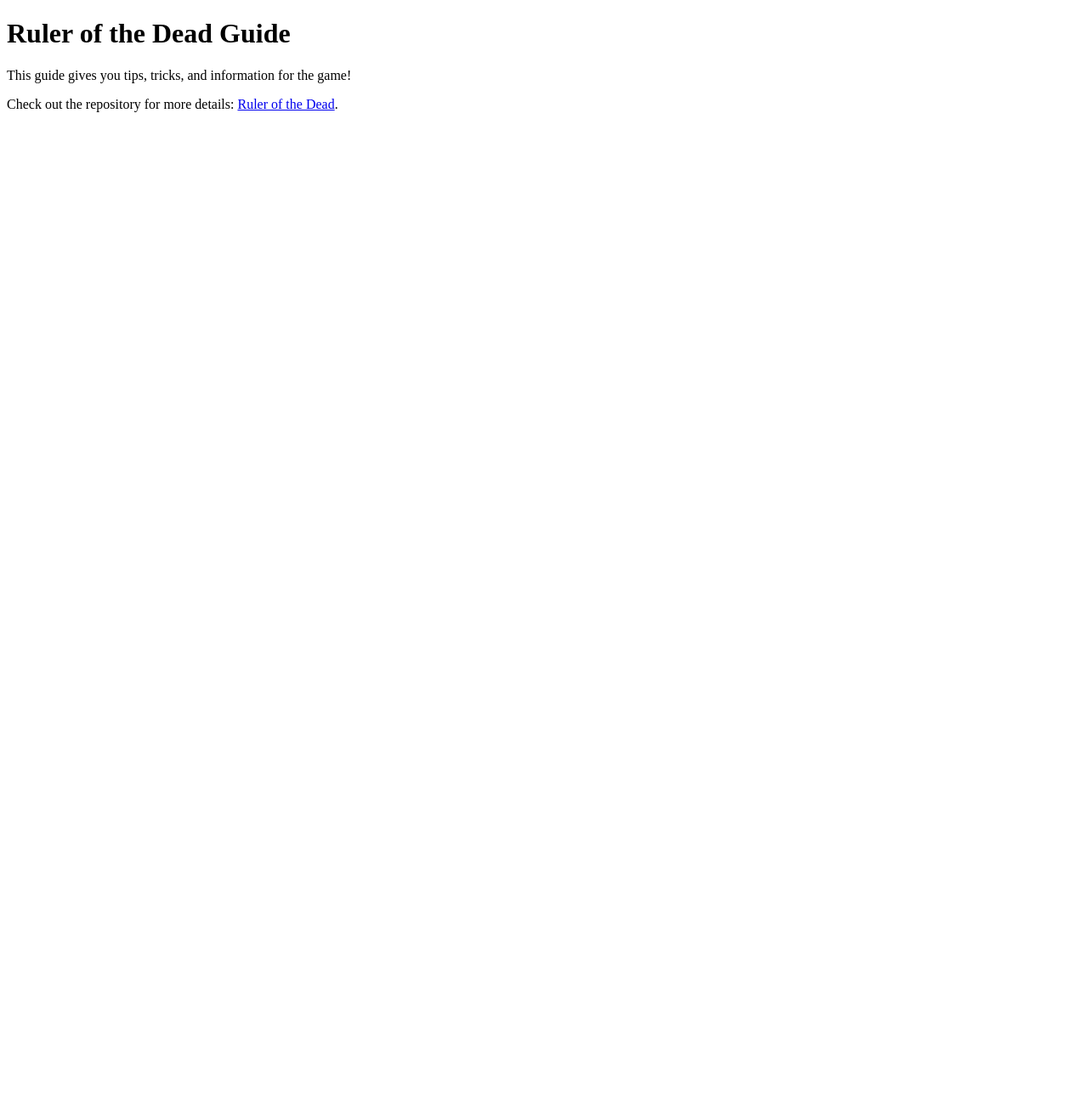
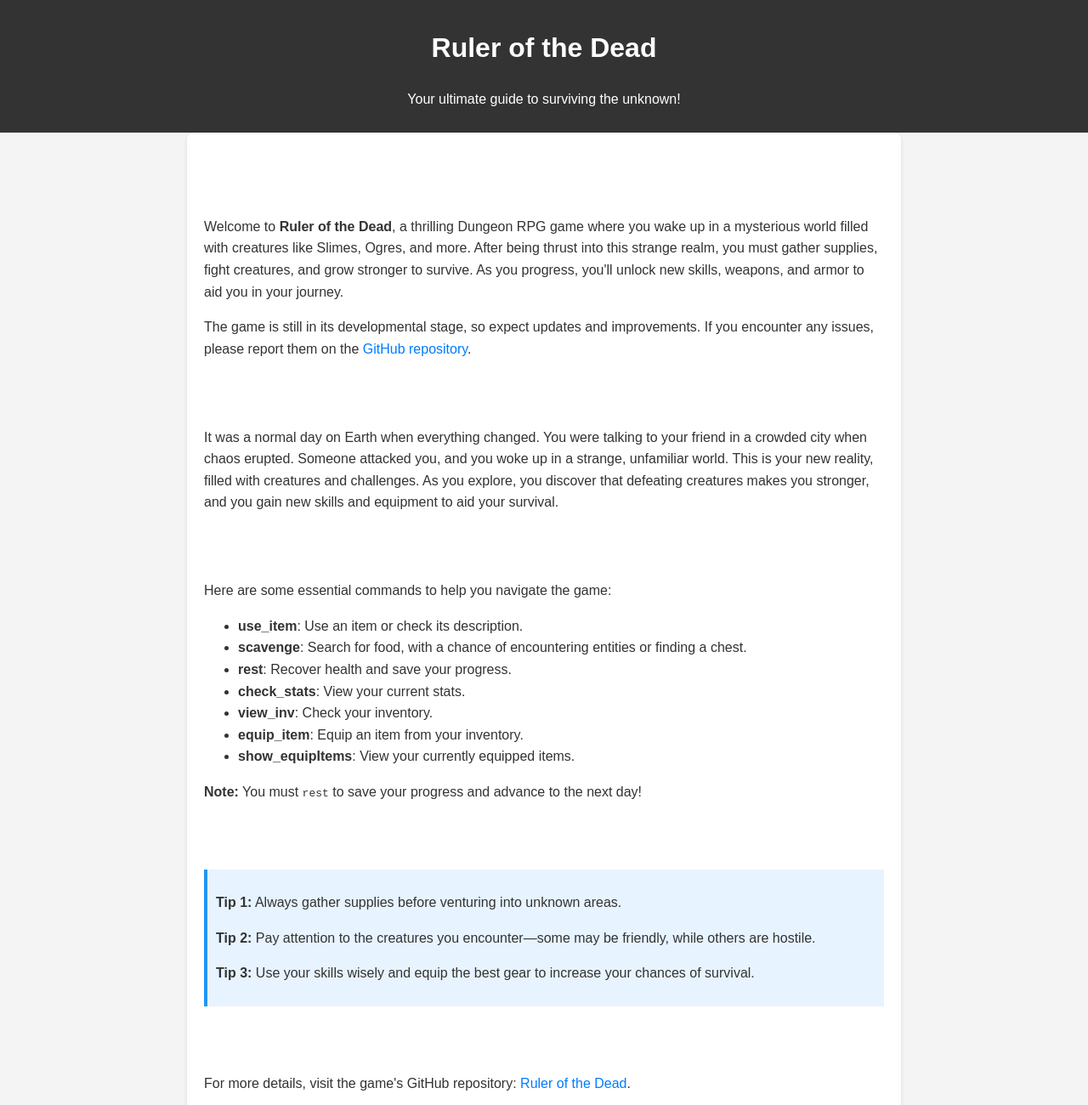
Before and after one commit to 1nonl1/Ruler-of-the-Dead, a plain HTML site: page index.html in a window 1280 px wide. Shown: the top 1300 px of the page at 85% size. Before the commit the page ends 800 px from the top, so only its background shows below. Drawn offline with Linux system fonts and the light colour scheme.

Commit message:
git commit

```diff
--- a/index.html
+++ b/index.html
@@ -4,12 +4,106 @@
     <meta charset="UTF-8">
     <meta name="viewport" content="width=device-width, initial-scale=1.0">
     <title>Ruler of the Dead</title>
+    <style>
+        body {
+            font-family: Arial, sans-serif;
+            line-height: 1.6;
+            margin: 0;
+            padding: 0;
+            background-color: #f4f4f4;
+            color: #333;
+        }
+        header {
+            background: #333;
+            color: #fff;
+            padding: 10px 0;
+            text-align: center;
+        }
+        .container {
+            padding: 20px;
+            max-width: 800px;
+            margin: auto;
+            background: #fff;
+            border-radius: 8px;
+            box-shadow: 0 2px 5px rgba(0, 0, 0, 0.1);
+        }
+        h1, h2, h3 {
+            color: #ffffff;
+        }
+        a {
+            color: #007BFF;
+            text-decoration: none;
+        }
+        a:hover {
+            text-decoration: underline;
+        }
+        .tips {
+            background: #e7f3fe;
+            border-left: 4px solid #2196F3;
+            padding: 10px;
+            margin: 20px 0;
+        }
+    </style>
 </head>
 <body>
-    <div id = "beginning" style = "align-items: center;">
-        <h1>Ruler of the Dead Guide</h1>
-        <p>This guide gives you tips, tricks, and information for the game!</p>
+    <header>
+        <h1>Ruler of the Dead</h1>
+        <p>Your ultimate guide to surviving the unknown!</p>
+    </header>
+    <div class="container">
+        <section id="about">
+            <h2>About the Game</h2>
+            <p>
+                Welcome to <strong>Ruler of the Dead</strong>, a thrilling Dungeon RPG game where you wake up in a mysterious world filled with creatures like Slimes, Ogres, and more.
+                After being thrust into this strange realm, you must gather supplies, fight creatures, and grow stronger to survive.
+                As you progress, you'll unlock new skills, weapons, and armor to aid you in your journey.
+            </p>
+            <p>
+                The game is still in its developmental stage, so expect updates and improvements. If you encounter any issues, please report them on the
+                <a href="https://github.com/1nonl1/Ruler-of-the-Dead">GitHub repository</a>.
+            </p>
+        </section>
+
+        <section id="lore">
+            <h2>Game Lore</h2>
+            <p>
+                It was a normal day on Earth when everything changed. You were talking to your friend in a crowded city when chaos erupted.
+                Someone attacked you, and you woke up in a strange, unfamiliar world. This is your new reality, filled with creatures and challenges.
+                As you explore, you discover that defeating creatures makes you stronger, and you gain new skills and equipment to aid your survival.
+            </p>
+        </section>
+
+        <section id="commands">
+            <h2>Game Commands</h2>
+            <p>Here are some essential commands to help you navigate the game:</p>
+            <ul>
+                <li><strong>use_item</strong>: Use an item or check its description.</li>
+                <li><strong>scavenge</strong>: Search for food, with a chance of encountering entities or finding a chest.</li>
+                <li><strong>rest</strong>: Recover health and save your progress.</li>
+                <li><strong>check_stats</strong>: View your current stats.</li>
+                <li><strong>view_inv</strong>: Check your inventory.</li>
+                <li><strong>equip_item</strong>: Equip an item from your inventory.</li>
+                <li><strong>show_equipItems</strong>: View your currently equipped items.</li>
+            </ul>
+            <p><strong>Note:</strong> You must <code>rest</code> to save your progress and advance to the next day!</p>
+        </section>
+
+        <section id="tips">
+            <h2>Tips for Success</h2>
+            <div class="tips">
+                <p><strong>Tip 1:</strong> Always gather supplies before venturing into unknown areas.</p>
+                <p><strong>Tip 2:</strong> Pay attention to the creatures you encounter—some may be friendly, while others are hostile.</p>
+                <p><strong>Tip 3:</strong> Use your skills wisely and equip the best gear to increase your chances of survival.</p>
+            </div>
+        </section>
+
+        <section id="repository">
+            <h2>Explore More</h2>
+            <p>
+                For more details, visit the game's GitHub repository:
+                <a href="https://github.com/1nonl1/Ruler-of-the-Dead">Ruler of the Dead</a>.
+            </p>
+        </section>
     </div>
-    <p>Check out the repository for more details: <a href="https://github.com/1nonl1/Ruler-of-the-Dead">Ruler of the Dead</a>.</p>
 </body>
 </html>
```
